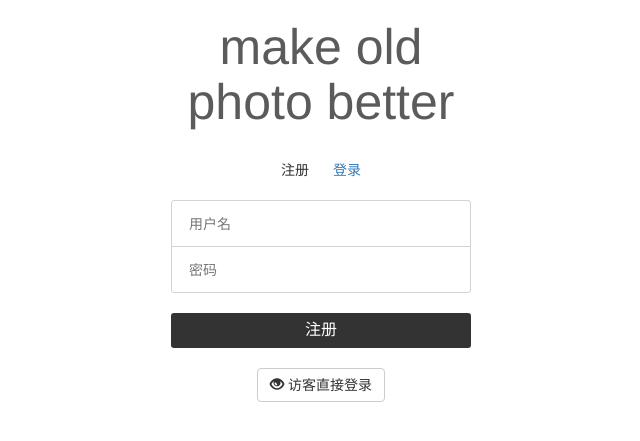
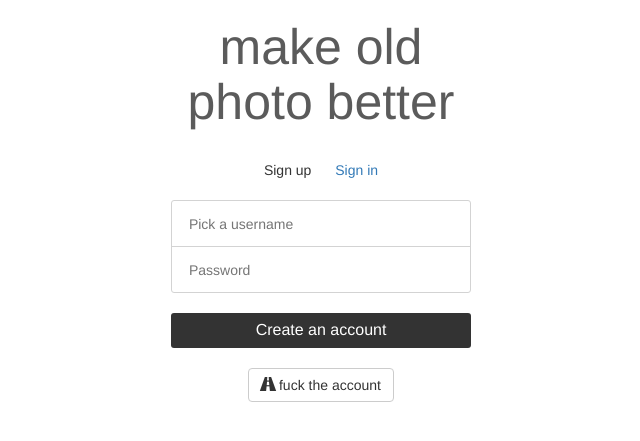
Before and after one commit to MingwangLin/image_super_resolution, a Flask app: page /login in a window 1280 px wide. Shown: the top 441 px of the page, without its empty margins (319-959 px from the left). Run offline with Flask 2, Linux system fonts and the light colour scheme; parts of the project's set-up code (start-up, migrations or seed data) failed here and were passed over; some libraries are stand-ins or nearby versions.

Commit message:
adjust login page text

```diff
--- a/app/templates/login.html
+++ b/app/templates/login.html
@@ -20,38 +20,38 @@
         </div>
         <div class="gua-form transbox">
             <div class="gua-tab">
-                <a id="id-a-signup" href="#">注册</a>
-                <a id="id-a-login" href="#">登录</a>
+                <a id="id-a-signup" href="#">Sign up</a>
+                <a id="id-a-login" href="#">Sign in</a>
             </div>
             <div id="id-div-signup">
                 <div class="gua-form-textinput">
                     <div class="gua-input-wrapper">
-                        <input id="id-input-username" type="text" placeholder="用户名" required/>
+                        <input id="id-input-username" type="text" placeholder="Pick a username" required/>
                     </div>
                     <div class="gua-input-wrapper">
-                        <input id="id-input-password" type="text" placeholder="密码" required/>
+                        <input id="id-input-password" type="text" placeholder="Password" required/>
                     </div>
                 </div>
-                <button id="id-button-register" class="gua-button-big">注册</button>
+                <button id="id-button-register" class="gua-button-big">Create an account</button>
             </div>
             <div id="id-div-login">
                 <div class="gua-form-textinput">
                     <div class="gua-input-wrapper">
-                        <input id="id-input-login-username" type="text" placeholder="用户名" required/>
+                        <input id="id-input-login-username" type="text" placeholder="Username" required/>
                     </div>
                     <div class="gua-input-wrapper">
-                        <input id="id-input-login-password" type="text" placeholder="密码" required/>
+                        <input id="id-input-login-password" type="text" placeholder="Password" required/>
                     </div>
                 </div>
-                <button id="id-button-login" class="gua-button-big" type="submit">进入</button>
+                <button id="id-button-login" class="gua-button-big" type="submit">Sign in</button>
                 <div class="gua-remember float-left">
                     <!-- <label><input id="gua-id-remember" type="checkbox" name="remember" />记住我</label> -->
                 </div>
             </div>
             <button class="btn btn-default" id="id-button-testuser">
-                          <span class="glyphicon glyphicon-eye-open">
+                          <span class="glyphicon glyphicon-road">
                           </span>
-                访客直接登录
+                fuck the account
             </button>
         </div>
 
```
